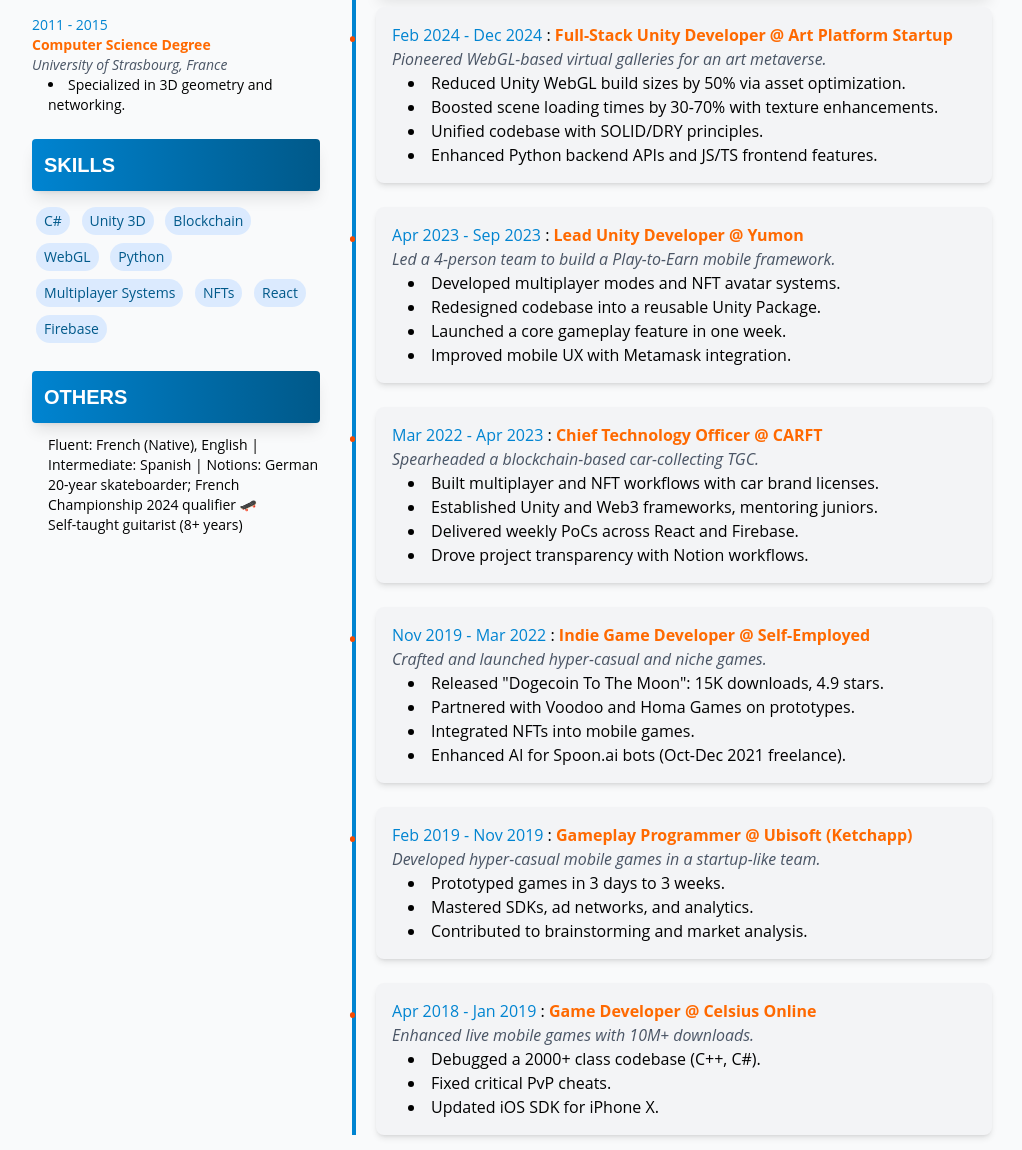
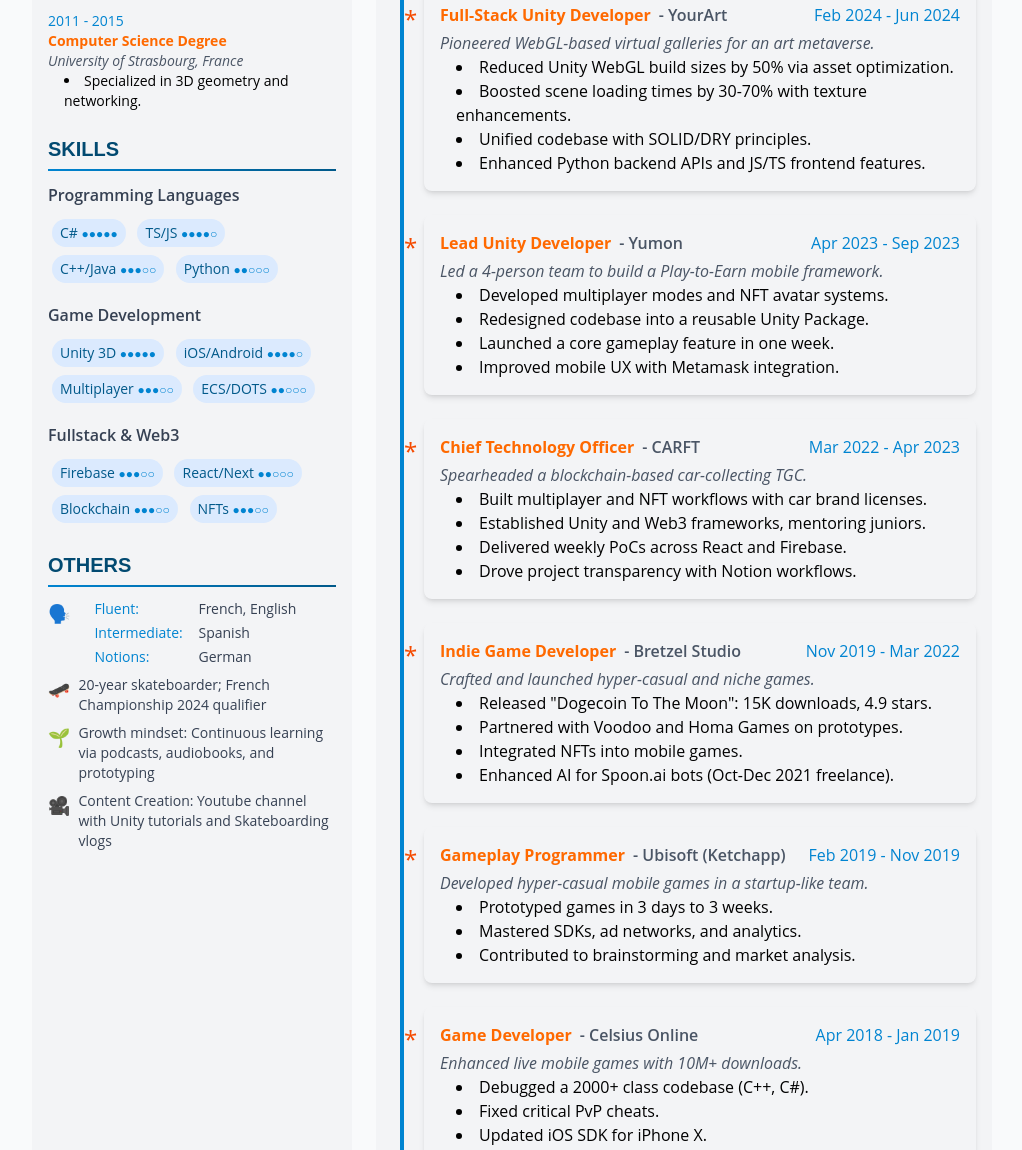
Before and after one commit to LaCreArthur/resume, a website: page index.html in a window 1280 px wide. Shown: the part 565-1715 px from the top of the page, without its empty margins (128-1150 px from the left). Drawn offline with Linux system fonts and the light colour scheme.

Commit message:
feat: improved skills, others, general style

```diff
--- a/index.html
+++ b/index.html
@@ -6,11 +6,7 @@
     <title>Arthur Scheidel - CV</title>
     <link href="dist/style.css" rel="stylesheet" />
     <script>
-      if (
-        localStorage.theme === 'dark' ||
-        (!('theme' in localStorage) &&
-          window.matchMedia('(prefers-color-scheme: dark)').matches)
-      ) {
+      if (localStorage.theme === 'dark' || (!('theme' in localStorage) && window.matchMedia('(prefers-color-scheme: dark)').matches)) {
         document.documentElement.classList.add('dark');
       } else {
         document.documentElement.classList.remove('dark');
@@ -22,9 +18,7 @@
     <nav class="navbar">
       <!-- Left Side: Go back and PDF -->
       <div class="flex items-center gap-4">
-        <a href="https://lacrearthur.github.io/home" class="nav-link"
-          >Go back</a
-        >
+        <a href="https://lacrearthur.github.io/home" class="nav-link">Go back</a>
         <button id="pdf-button" class="pdf-button">PDF</button>
       </div>
 
@@ -49,19 +43,11 @@
       </div>
       <!-- Right Column: Contact Infos -->
       <div class="flex flex-col gap-4 md:items-end">
+        <p class="contact-info w-full md:w-auto">Paris, France <span>📍</span></p>
+        <p class="contact-info w-full md:w-auto">arthur.scheidel@gmail.com <span>✉️</span></p>
+        <p class="contact-info w-full md:w-auto">+33617091755 <span>📞</span></p>
         <p class="contact-info w-full md:w-auto">
-          Paris, France <span>📍</span>
-        </p>
-        <p class="contact-info w-full md:w-auto">
-          arthur.scheidel@gmail.com <span>✉️</span>
-        </p>
-        <p class="contact-info w-full md:w-auto">
-          +33617091755 <span>📞</span>
-        </p>
-        <p class="contact-info w-full md:w-auto">
-          <a href="https://lacrearthur.github.io/home" class="contact-link">
-            lacrearthur.github.io
-          </a>
+          <a href="https://lacrearthur.github.io/home" class="contact-link"> lacrearthur.github.io </a>
           <span>🌐</span>
         </p>
       </div>
@@ -69,18 +55,17 @@
 
     <!-- Summary -->
     <section class="mb-6">
-      <p class="summary-text text-lg">
-        Seasoned Unity developer with a passion for innovation and new
-        technologies. Proven leader in fast-paced startups, delivering scalable
-        multiplayer systems and Web3 solutions. 20-year skateboarder with a
-        French Championship qualification, embodying resilience, discipline, and
-        growth mindset.
+      <p class="summary-text">
+        Seasoned Unity developer with a passion for innovation and new technologies. Proven leader in fast-paced startups, delivering
+        scalable multiplayer systems and Web3 solutions. 20-year skateboarder with a French Championship qualification, embodying
+        resilience, discipline, and growth mindset.
       </p>
     </section>
 
     <!-- Two-Column Layout -->
     <div class="grid grid-cols-1 gap-6 md:grid-cols-[auto_1fr]">
       <!-- Sidebar (Left Column) -->
+      <div class="content-container">
         <div class="sidebar">
           <!-- Education -->
           <section class="mb-6">
@@ -91,9 +76,7 @@
                 <p class="highlight-text">Master's Degree Software Engineering</p>
                 <p class="summary-text">University of Strasbourg, France</p>
                 <ul class="bullet-list">
-                <li>
-                  Graduated with honors, leading practical software projects.
-                </li>
+                  <li>Graduated with honors, leading practical software projects.</li>
                   <li>Mastered management and communication tools.</li>
                 </ul>
               </div>
@@ -111,89 +94,144 @@
           <!-- Skills -->
           <section class="mb-6">
             <h2 class="section-title">Skills</h2>
-          <div class="text-sm">
-            <span class="skill-tag">C#</span>
-            <span class="skill-tag">Unity 3D</span>
-            <span class="skill-tag">Blockchain</span>
-            <span class="skill-tag">WebGL</span>
-            <span class="skill-tag">Python</span>
-            <span class="skill-tag">Multiplayer Systems</span>
-            <span class="skill-tag">NFTs</span>
-            <span class="skill-tag">React</span>
-            <span class="skill-tag">Firebase</span>
+            <div class="space-y-4 text-sm">
+              <div>
+                <h3 class="skill-category">Programming Languages</h3>
+                <div>
+                  <span class="skill-tag group">
+                    C# <span class="skill-level">●●●●●</span>
+                    <span class="tooltip">8+ years</span>
+                  </span>
+                  <span class="skill-tag group">
+                    TS/JS <span class="skill-level">●●●●○</span>
+                    <span class="tooltip">5+ years</span>
+                  </span>
+                  <span class="skill-tag group">
+                    C++/Java <span class="skill-level">●●●○○</span>
+                    <span class="tooltip">3+ years</span>
+                  </span>
+                  <span class="skill-tag group">
+                    Python <span class="skill-level">●●○○○</span>
+                    <span class="tooltip">2+ years</span>
+                  </span>
+                </div>
+              </div>
+              <div>
+                <h3 class="skill-category">Game Development</h3>
+                <div>
+                  <span class="skill-tag group">
+                    Unity 3D <span class="skill-level">●●●●●</span>
+                    <span class="tooltip">8+ years</span>
+                  </span>
+                  <span class="skill-tag group">
+                    iOS/Android <span class="skill-level">●●●●○</span>
+                    <span class="tooltip">5+ years</span>
+                  </span>
+                  <span class="skill-tag group">
+                    Multiplayer <span class="skill-level">●●●○○</span>
+                    <span class="tooltip">3+ years</span>
+                  </span>
+                  <span class="skill-tag group">
+                    ECS/DOTS <span class="skill-level">●●○○○</span>
+                    <span class="tooltip">2+ years</span>
+                  </span>
+                </div>
+              </div>
+              <div>
+                <h3 class="skill-category">Fullstack & Web3</h3>
+                <div>
+                  <span class="skill-tag group">
+                    Firebase <span class="skill-level">●●●○○</span>
+                    <span class="tooltip">3+ years</span>
+                  </span>
+                  <span class="skill-tag group">
+                    React/Next <span class="skill-level">●●○○○</span>
+                    <span class="tooltip">2+ years</span>
+                  </span>
+                  <span class="skill-tag group">
+                    Blockchain <span class="skill-level">●●●○○</span>
+                    <span class="tooltip">3+ years</span>
+                  </span>
+                  <span class="skill-tag group">
+                    NFTs <span class="skill-level">●●●○○</span>
+                    <span class="tooltip">3+ years</span>
+                  </span>
+                </div>
+              </div>
             </div>
           </section>
 
           <!-- Others -->
-        <section>
+          <section class="mb-6">
             <h2 class="section-title">Others</h2>
-          <div class="text-sm">
-            <p class="bullet-list">
-              Fluent: French (Native), English | Intermediate: Spanish |
-              Notions: German
+            <div class="space-y-2 text-sm">
+              <!-- Languages -->
+              <div class="other-item">
+                <span class="other-icon">🗣️</span>
+                <div class="language-list">
+                  <p class="language-item"><span class="language-level">Fluent:</span> French, English</p>
+                  <p class="language-item"><span class="language-level">Intermediate:</span> Spanish</p>
+                  <p class="language-item"><span class="language-level">Notions:</span> German</p>
+                </div>
+              </div>
+              <!-- Other Items -->
+              <p class="other-item">
+                <span class="other-icon">🛹</span>
+                <span>20-year skateboarder; French Championship 2024 qualifier</span>
               </p>
-            <p class="bullet-list">
-              20-year skateboarder; French Championship 2024 qualifier 🛹
+              <p class="other-item">
+                <span class="other-icon">🌱</span>
+                <span>Growth mindset: Continuous learning via podcasts, audiobooks, and prototyping</span>
               </p>
-            <p class="bullet-list">Self-taught guitarist (8+ years)</p>
+              <p class="other-item">
+                <span class="other-icon">🎥</span>
+                <span>Content Creation: Youtube channel with Unity tutorials and Skateboarding vlogs</span>
+              </p>
             </div>
           </section>
         </div>
-
+      </div>
       <!-- Main Content (Right Column) -->
-      <div>
+      <div class="content-container">
         <!-- Achievements -->
         <section class="mb-6">
           <h2 class="section-title">Achievements</h2>
           <ul class="bullet-list">
-            <li class="achievement">
-              15K downloads for "Dogecoin To The Moon" (4.9 stars)
-            </li>
-            <li class="achievement">
-              Qualified for French Skateboarding Championship 2024
-            </li>
-            <li class="achievement">
-              Featured on Twitch by YouTuber Benzaie for Rody Game Series
-            </li>
+            <li class="achievement">15K downloads for "Dogecoin To The Moon" (4.9 stars)</li>
+            <li class="achievement">Qualified for French Skateboarding Championship 2024</li>
+            <li class="achievement">Featured on Twitch by YouTuber Benzaie for Rody Game Series</li>
           </ul>
         </section>
 
         <!-- Professional Experiences -->
-        <section class="timeline mb-6">
+        <section class="mb-6">
           <h2 class="section-title">Professional Experiences</h2>
-          <div class="space-y-6">
+          <div class="timeline space-y-6">
             <div class="card timeline-item">
-              <p>
-                <span class="date-text">Feb 2024 - Dec 2024</span> :
-                <span class="highlight-text"
-                  >Full-Stack Unity Developer @ Art Platform Startup</span
-                >
+              <div class="flex justify-between pb-1">
+                <p class="flex gap-2">
+                  <span class="highlight-text">Full-Stack Unity Developer</span>
+                  <span class="company-text">- YourArt</span>
                 </p>
-              <p class="summary-text">
-                Pioneered WebGL-based virtual galleries for an art metaverse.
-              </p>
+                <span class="date-text">Feb 2024 - Jun 2024</span>
+              </div>
+              <p class="summary-text">Pioneered WebGL-based virtual galleries for an art metaverse.</p>
               <ul class="bullet-list">
-                <li>
-                  Reduced Unity WebGL build sizes by 50% via asset optimization.
-                </li>
-                <li>
-                  Boosted scene loading times by 30-70% with texture
-                  enhancements.
-                </li>
+                <li>Reduced Unity WebGL build sizes by 50% via asset optimization.</li>
+                <li>Boosted scene loading times by 30-70% with texture enhancements.</li>
                 <li>Unified codebase with SOLID/DRY principles.</li>
-                <li>
-                  Enhanced Python backend APIs and JS/TS frontend features.
-                </li>
+                <li>Enhanced Python backend APIs and JS/TS frontend features.</li>
               </ul>
             </div>
             <div class="card timeline-item">
-              <p>
-                <span class="date-text">Apr 2023 - Sep 2023</span> :
-                <span class="highlight-text">Lead Unity Developer @ Yumon</span>
+              <div class="flex justify-between pb-1">
+                <p class="flex gap-2">
+                  <span class="highlight-text">Lead Unity Developer</span>
+                  <span class="company-text">- Yumon</span>
                 </p>
-              <p class="summary-text">
-                Led a 4-person team to build a Play-to-Earn mobile framework.
-              </p>
+                <span class="date-text">Apr 2023 - Sep 2023</span>
+              </div>
+              <p class="summary-text">Led a 4-person team to build a Play-to-Earn mobile framework.</p>
               <ul class="bullet-list">
                 <li>Developed multiplayer modes and NFT avatar systems.</li>
                 <li>Redesigned codebase into a reusable Unity Package.</li>
@@ -202,55 +240,46 @@
               </ul>
             </div>
             <div class="card timeline-item">
-              <p>
-                <span class="date-text">Mar 2022 - Apr 2023</span> :
-                <span class="highlight-text"
-                  >Chief Technology Officer @ CARFT</span
-                >
+              <div class="flex justify-between pb-1">
+                <p class="flex gap-2">
+                  <span class="highlight-text">Chief Technology Officer</span>
+                  <span class="company-text">- CARFT</span>
                 </p>
-              <p class="summary-text">
-                Spearheaded a blockchain-based car-collecting TGC.
-              </p>
+                <span class="date-text">Mar 2022 - Apr 2023</span>
+              </div>
+              <p class="summary-text">Spearheaded a blockchain-based car-collecting TGC.</p>
               <ul class="bullet-list">
-                <li>
-                  Built multiplayer and NFT workflows with car brand licenses.
-                </li>
-                <li>
-                  Established Unity and Web3 frameworks, mentoring juniors.
-                </li>
+                <li>Built multiplayer and NFT workflows with car brand licenses.</li>
+                <li>Established Unity and Web3 frameworks, mentoring juniors.</li>
                 <li>Delivered weekly PoCs across React and Firebase.</li>
                 <li>Drove project transparency with Notion workflows.</li>
               </ul>
             </div>
             <div class="card timeline-item">
-              <p>
-                <span class="date-text">Nov 2019 - Mar 2022</span> :
-                <span class="highlight-text"
-                  >Indie Game Developer @ Self-Employed</span
-                >
+              <div class="flex justify-between pb-1">
+                <p class="flex gap-2">
+                  <span class="highlight-text">Indie Game Developer</span>
+                  <span class="company-text">- Bretzel Studio</span>
                 </p>
-              <p class="summary-text">
-                Crafted and launched hyper-casual and niche games.
-              </p>
+                <span class="date-text">Nov 2019 - Mar 2022</span>
+              </div>
+              <p class="summary-text">Crafted and launched hyper-casual and niche games.</p>
               <ul class="bullet-list">
-                <li>
-                  Released "Dogecoin To The Moon": 15K downloads, 4.9 stars.
-                </li>
+                <li>Released "Dogecoin To The Moon": 15K downloads, 4.9 stars.</li>
                 <li>Partnered with Voodoo and Homa Games on prototypes.</li>
                 <li>Integrated NFTs into mobile games.</li>
                 <li>Enhanced AI for Spoon.ai bots (Oct-Dec 2021 freelance).</li>
               </ul>
             </div>
             <div class="card timeline-item">
-              <p>
-                <span class="date-text">Feb 2019 - Nov 2019</span> :
-                <span class="highlight-text"
-                  >Gameplay Programmer @ Ubisoft (Ketchapp)</span
-                >
+              <div class="flex justify-between pb-1">
+                <p class="flex gap-2">
+                  <span class="highlight-text">Gameplay Programmer</span>
+                  <span class="company-text">- Ubisoft (Ketchapp)</span>
                 </p>
-              <p class="summary-text">
-                Developed hyper-casual mobile games in a startup-like team.
-              </p>
+                <span class="date-text">Feb 2019 - Nov 2019</span>
+              </div>
+              <p class="summary-text">Developed hyper-casual mobile games in a startup-like team.</p>
               <ul class="bullet-list">
                 <li>Prototyped games in 3 days to 3 weeks.</li>
                 <li>Mastered SDKs, ad networks, and analytics.</li>
@@ -258,15 +287,14 @@
               </ul>
             </div>
             <div class="card timeline-item">
-              <p>
-                <span class="date-text">Apr 2018 - Jan 2019</span> :
-                <span class="highlight-text"
-                  >Game Developer @ Celsius Online</span
-                >
+              <div class="flex justify-between pb-1">
+                <p class="flex gap-2">
+                  <span class="highlight-text">Game Developer</span>
+                  <span class="company-text">- Celsius Online</span>
                 </p>
-              <p class="summary-text">
-                Enhanced live mobile games with 10M+ downloads.
-              </p>
+                <span class="date-text">Apr 2018 - Jan 2019</span>
+              </div>
+              <p class="summary-text">Enhanced live mobile games with 10M+ downloads.</p>
               <ul class="bullet-list">
                 <li>Debugged a 2000+ class codebase (C++, C#).</li>
                 <li>Fixed critical PvP cheats.</li>
@@ -277,17 +305,15 @@
         </section>
 
         <!-- Personal Projects -->
-        <section class="timeline">
+        <section class="mb-6">
           <h2 class="section-title">Personal Projects</h2>
-          <div class="space-y-6">
+          <div class="timeline space-y-6">
             <div class="card timeline-item">
               <p>
-                <span class="date-text">Feb 2024 - Present</span> :
+                <span class="date-text">Feb 2024 - Present</span>
                 <span class="highlight-text">Dogecoin To The Moon 2</span>
               </p>
-              <p class="summary-text">
-                Solo-developed a sequel to a hit crypto-themed game.
-              </p>
+              <p class="summary-text">Solo-developed a sequel to a hit crypto-themed game.</p>
               <ul class="bullet-list">
                 <li>Built new mechanics and UI for Q1 2025 release.</li>
                 <li>Leveraged Unity and Web3 for player ownership.</li>
@@ -295,7 +321,7 @@
             </div>
             <div class="card timeline-item">
               <p>
-                <span class="date-text">2015 - 2018</span> :
+                <span class="date-text">2015 - 2018</span>
                 <span class="highlight-text">Rody Game Series</span>
               </p>
               <p class="summary-text">Revived Atari-ST classics with Unity.</p>
@@ -318,11 +344,7 @@
       const htmlElement = document.documentElement;
 
       // Initialize based on localStorage or system preference
-      if (
-        localStorage.theme === 'dark' ||
-        (!('theme' in localStorage) &&
-          window.matchMedia('(prefers-color-scheme: dark)').matches)
-      ) {
+      if (localStorage.theme === 'dark' || (!('theme' in localStorage) && window.matchMedia('(prefers-color-scheme: dark)').matches)) {
         htmlElement.classList.add('dark');
         toggleCheckbox.checked = true;
       } else {
--- a/style.css
+++ b/style.css
@@ -13,7 +13,7 @@
 }
 
 .navbar {
-  @apply mx-auto flex max-w-5xl justify-between p-2;
+  @apply mb-2 flex justify-between rounded-lg bg-gray-100 p-2 dark:bg-gray-800;
 }
 
 .nav-link {
@@ -29,7 +29,7 @@
 }
 
 .handle {
-  @apply pointer-events-none absolute top-1 left-1 flex h-5 w-5 items-center justify-center rounded-full bg-amber-200 text-sm transition-transform duration-300 peer-checked:translate-x-7 dark:bg-sky-800;
+  @apply pointer-events-none absolute top-1 left-1 flex h-5 w-5 items-center justify-center rounded-full bg-white text-sm transition-transform duration-300 peer-checked:translate-x-7 dark:bg-sky-800;
 }
 
 .sun-icon {
@@ -41,12 +41,26 @@
 }
 
 .header {
-  @apply mb-4 grid grid-cols-1 items-center gap-4 rounded-lg bg-gradient-to-b from-gray-100 to-gray-200 p-4 shadow-sm md:grid-cols-2 dark:from-gray-900 dark:to-gray-800;
+  @apply mb-4 grid grid-cols-1 items-center gap-4 rounded-lg bg-gray-100 p-4 drop-shadow-lg md:grid-cols-2 dark:bg-gray-800;
 }
 
-/* Custom Classes */
+.name-first {
+  @apply font-bold text-orange-500 uppercase dark:text-orange-400;
+}
+
+.name-last {
+  @apply font-bold text-gray-800 uppercase dark:text-gray-200;
+}
+
 .section-title {
-  @apply mb-3 rounded bg-gradient-to-r from-sky-600 to-sky-800 p-3 text-xl font-bold text-white uppercase shadow-lg transition-all hover:bg-sky-700 dark:from-sky-500 dark:to-sky-700 dark:hover:bg-sky-600;
+  @apply relative mb-3 pb-2 text-xl font-bold text-sky-900 uppercase dark:text-sky-600;
+  &::after {
+    @apply absolute bottom-0 left-0 h-0.5 w-full bg-gradient-to-r from-sky-600 to-sky-800 shadow-md shadow-sky-700/50 content-[''] dark:from-sky-500 dark:to-sky-700;
+  }
+}
+
+.company-text {
+  @apply font-semibold text-gray-600 dark:text-gray-400;
 }
 
 .date-text {
@@ -63,14 +77,6 @@
 
 .bullet-list {
   @apply list-inside list-disc pl-4 text-black dark:text-gray-200;
-}
-
-.name-first {
-  @apply font-bold text-orange-500 uppercase dark:text-orange-400;
-}
-
-.name-last {
-  @apply font-bold text-gray-800 uppercase dark:text-gray-200;
 }
 
 .title-text {
@@ -90,15 +96,36 @@
 }
 
 .skill-tag {
-  @apply m-1 inline-block rounded-full bg-blue-100 px-2 py-1 text-sky-800 transition-colors hover:bg-blue-200 dark:bg-sky-800 dark:text-sky-200 dark:hover:bg-sky-700;
+  @apply relative m-1 inline-block items-center gap-1 rounded-full bg-blue-100 px-2 py-1 text-sky-800 transition-colors hover:bg-blue-200 dark:bg-sky-800 dark:text-sky-200 dark:hover:bg-sky-700;
+}
+
+.skill-level {
+  @apply text-xs text-sky-600 dark:text-sky-400;
+}
+
+.tooltip {
+  @apply absolute -top-8 left-1/2 z-10 hidden -translate-x-1/2 transform rounded bg-gray-800 p-1 text-xs whitespace-nowrap text-white group-hover:block;
+}
+
+.skill-category {
+  @apply mb-2 text-base font-semibold text-gray-700 dark:text-gray-300;
 }
 
 .card {
-  @apply rounded-lg bg-gray-100 p-4 shadow-md transition-shadow dark:bg-gray-800;
+  @apply rounded-lg bg-transparent p-4 shadow-md transition-shadow;
+}
+
+.content-container {
+  @apply rounded-lg bg-gray-100 p-4 dark:bg-gray-800;
 }
 
 .sidebar {
-  @apply sticky top-8 w-72;
+  @apply w-full md:top-8 md:w-72;
+}
+
+/* Optional: Adjust grid spacing */
+.grid {
+  @apply grid-cols-1 gap-6 md:grid-cols-[auto_1fr];
 }
 
 .timeline {
@@ -110,9 +137,34 @@
 }
 
 .timeline-item::before {
-  @apply absolute left-1 text-2xl text-orange-600 content-['•'] dark:text-orange-400;
+  @apply absolute left-3 text-2xl text-orange-600 content-['*'] dark:text-orange-400;
 }
 
 .achievement {
   @apply text-sm font-semibold text-gray-800 dark:text-gray-200;
 }
+
+.other-item {
+  @apply flex items-start gap-2 text-gray-700 dark:text-gray-300;
+}
+
+.other-icon {
+  @apply flex-shrink-0 text-lg; /* Keeps emoji size consistent */
+}
+
+.language-list {
+  @apply space-y-1 pl-4; /* Indents languages slightly */
+}
+
+.language-item {
+  @apply flex gap-2;
+}
+
+.language-level {
+  @apply w-24 font-medium text-sky-600 dark:text-sky-400; /* Fixed width for alignment */
+}
+
+/* Adjust existing bullet-list if needed */
+.bullet-list {
+  @apply list-inside list-disc pl-4 text-black dark:text-gray-200;
+}
```
Also changed, not shown: dist/style.css, 1 other file. Lines whose indentation alone changed are shown as unchanged.
